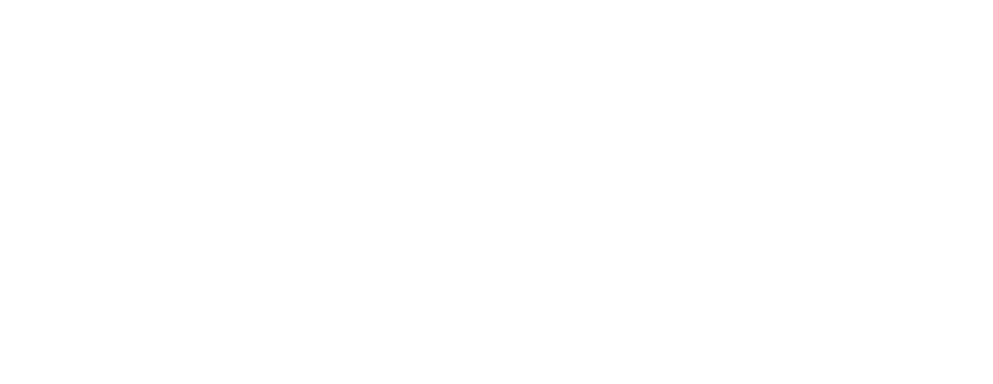
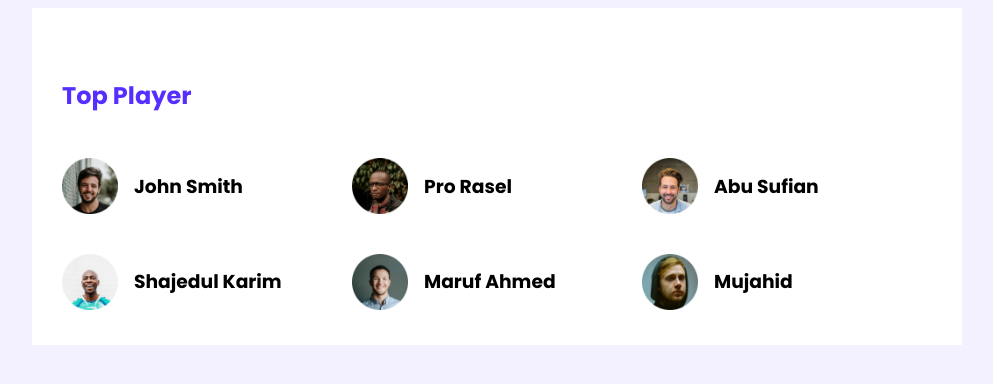
Before and after one commit to mehu-hub/project-4, a plain HTML site: page index.html in a window 1280 px wide. Shown: the whole page, without its empty margins (143-1136 px from the left). Drawn offline with Linux system fonts and the light colour scheme.

Commit message:
added 2nd commit

```diff
--- a/index.html
+++ b/index.html
@@ -1,11 +1,57 @@
 <!DOCTYPE html>
 <html lang="en">
+
 <head>
     <meta charset="UTF-8">
     <meta name="viewport" content="width=device-width, initial-scale=1.0">
     <title>Leader Board</title>
+    <!-- Style Sheet -->
+    <link rel="stylesheet" href="style.css">
+    <!-- Fonts -->
+    <link href="https://fonts.googleapis.com/css2?family=Poppins:wght@400;500;600;700;800&display=swap"
+        rel="stylesheet">
 </head>
+
 <body>
+    <!-- Header Start -->
+    <header>
 
+    </header>
+    <!-- Header End -->
+    <main>
+        <!-- top players and top blogs -->
+        <section class="container">
+            <div class="top-players ">
+                <h5 class="section-title">Top Player</h5>
+                <div class="players">
+                    <div class="player">
+                        <img src="images/players/player-1.png" alt="">
+                        <h3>John Smith</h3>
+                    </div>
+                    <div class="player">
+                        <img src="images/players/player-2.png" alt="">
+                        <h3>Pro Rasel</h3>
+                    </div>
+                    <div class="player">
+                        <img src="images/players/player-3.png" alt="">
+                        <h3>Abu Sufian</h3>
+                    </div>
+                    <div class="player">
+                        <img src="images/players/player-4.png" alt="">
+                        <h3>Shajedul Karim</h3>
+                    </div>
+                    <div class="player">
+                        <img src="images/players/player-5.png" alt="">
+                        <h3>Maruf Ahmed</h3>
+                    </div>
+                    <div class="player">
+                        <img src="images/players/player-6.png" alt="">
+                        <h3>Mujahid</h3>
+                    </div>
+                </div>
+            </div>
+        </section>
+    </main>
 </body>
+
 </html>
--- /dev/null
+++ b/style.css
@@ -0,0 +1,34 @@
+/* Common Style */
+body{
+    font-family: 'Poppins', sans-serif;
+    background: #F3F1FF;
+}
+main{
+    display: flex;
+    justify-content: center;
+}
+.container{
+    background-color: #fff;
+    width: 870px;
+    padding: 30px;
+}
+
+/* Top player style */
+.section-title{
+    font-size: 24px;
+    color: #562EFF;
+}
+.players{
+    grid-row-gap: 29px;
+    display: grid;
+    grid-template-columns: repeat(3, 1fr);
+}
+.player{
+    display: flex;
+    gap: 16px;
+    align-items: center;
+}
+.player img{
+    width: 56px;
+    height: 56px;
+}
```
